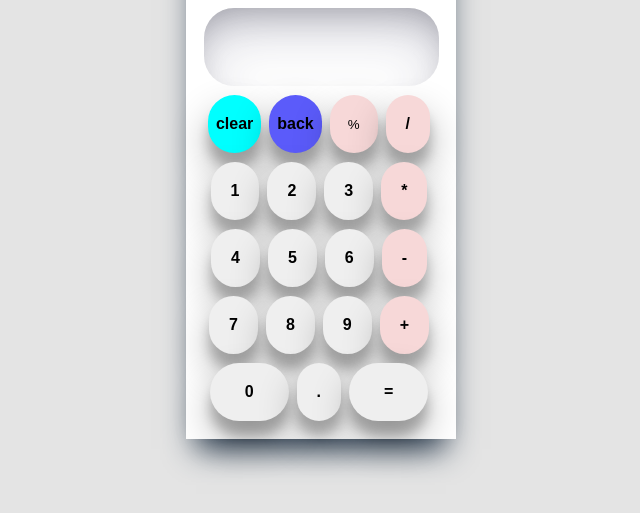
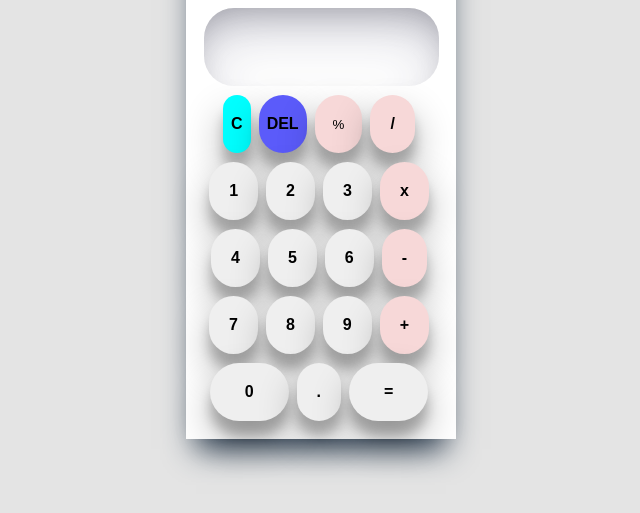
Before and after one commit to saurabhkope/project_no_1, a plain HTML site: page index.html in a window 1280 px wide. Shown: the part 265-778 px from the top of the page, without its empty margins (327-967 px from the left). Drawn offline with Linux system fonts and the light colour scheme.

Commit message:
Update index.html
name change clear,back and *

```diff
--- a/index.html
+++ b/index.html
@@ -17,8 +17,8 @@
         <div class="container-1">
             <b>
                 <div class="row">
-                    <button id="clear" class="btn" style="padding: 20px 8px;"><span>clear</span></button>
-                    <button id="back" class="btn" style="padding: 20px 8px;"><span>back</span></button>
+                    <button id="clear" class="btn" style="padding: 20px 8px;"><span>C</span></button>
+                    <button id="back" class="btn" style="padding: 20px 8px;"><span>DEL</span></button>
                     <button class="btn btn-color" style="padding: 20px 18px;">%<span></span></button>
                     <button class="btn btn-color"><span>/</span></button>
                 </div>
@@ -27,7 +27,7 @@
                     <button class="btn"><span>1</span></button>
                     <button class="btn"><span>2</span></button>
                     <button class="btn"><span>3</span></button>
-                    <button class="btn btn-color"><span>*</span></button>
+                    <button class="btn btn-color"><span>x</span></button>
                 </div>
 
                 <div class="row">
```
